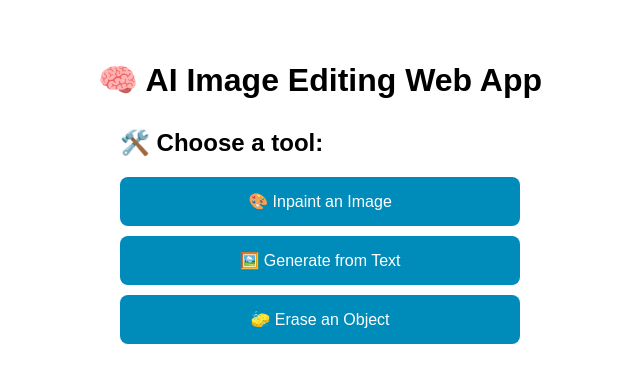
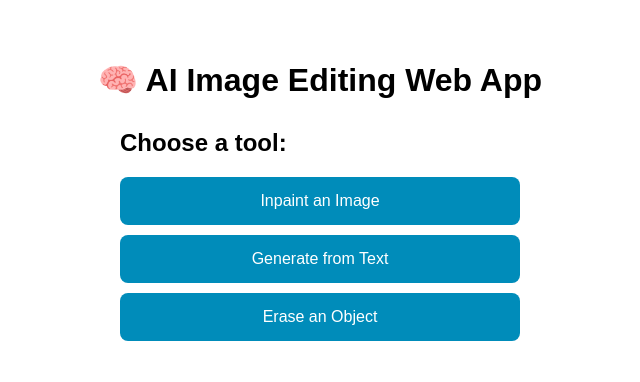
Before and after one commit to karmaaazine/AI_Image_Editing_Web_App, a React (Create React App) app in the folder frontend/: page /erase in a window 1280 px wide. Shown: the top 382 px of the page, without its empty margins (320-960 px from the left). Built offline with nearby package versions, Linux system fonts and the light colour scheme.

Commit message:
edit frontend structure

```diff
--- a/frontend/src/App.js
+++ b/frontend/src/App.js
@@ -1,7 +1,7 @@
 import React, { useState } from "react";
 import InpaintFormWithCanvas from "./InpaintFormWithCanvas";
 import TextToImageForm from "./TextToImageForm";
-import EraseForm from "./EraseForm";
+import EraseForm from './EraseForm';
 
 
 function App() {
@@ -14,14 +14,14 @@ function App() {
       {/* Menu List */}
       {!selectedTool && (
         <div style={{ maxWidth: "400px", margin: "auto" }}>
-          <h2>🛠️ Choose a tool:</h2>
+          <h2>Choose a tool:</h2>
           <ul style={{ listStyle: "none", padding: 0 }}>
             <li style={{ margin: "10px 0" }}>
               <button
                 onClick={() => setSelectedTool("inpaint")}
                 style={buttonStyle}
               >
-                🎨 Inpaint an Image
+                Inpaint an Image
               </button>
             </li>
             <li style={{ margin: "10px 0" }}>
@@ -29,12 +29,15 @@ function App() {
                 onClick={() => setSelectedTool("text2img")}
                 style={buttonStyle}
               >
-                🖼️ Generate from Text
+                Generate from Text
               </button>
             </li>
             <li style={{ margin: "10px 0" }}>
-              <button onClick={() => setSelectedTool("erase")} style={buttonStyle}>
-                🧽 Erase an Object
+              <button
+                onClick={() => setSelectedTool("erase")}
+                style={buttonStyle}
+              >
+                Erase an Object
               </button>
             </li>
           </ul>
@@ -44,7 +47,6 @@ function App() {
       {/* Show selected tool */}
       {selectedTool === "inpaint" && (
         <>
-          <h2>🎨 Inpainting Tool</h2>
           <InpaintFormWithCanvas />
           <button onClick={() => setSelectedTool(null)} style={backButtonStyle}>⬅️ Back</button>
         </>
@@ -52,7 +54,6 @@ function App() {
 
       {selectedTool === "text2img" && (
         <>
-          <h2>🖼️ Text-to-Image Generator</h2>
           <TextToImageForm />
           <button onClick={() => setSelectedTool(null)} style={backButtonStyle}>⬅️ Back</button>
         </>
--- a/frontend/src/EraseForm.jsx
+++ b/frontend/src/EraseForm.jsx
@@ -34,7 +34,7 @@ function EraseForm() {
 
   return (
     <div>
-      <h2>🧽 Upload Image and Mask</h2>
+      <h2>Upload Image and Mask</h2>
       <form onSubmit={handleSubmit}>
         <label>Upload Image:</label><br />
         <input
```
Also changed, not shown: frontend/package.json (+6 -9 lines), 1 other file (tests, documents, lock files or other folders).
